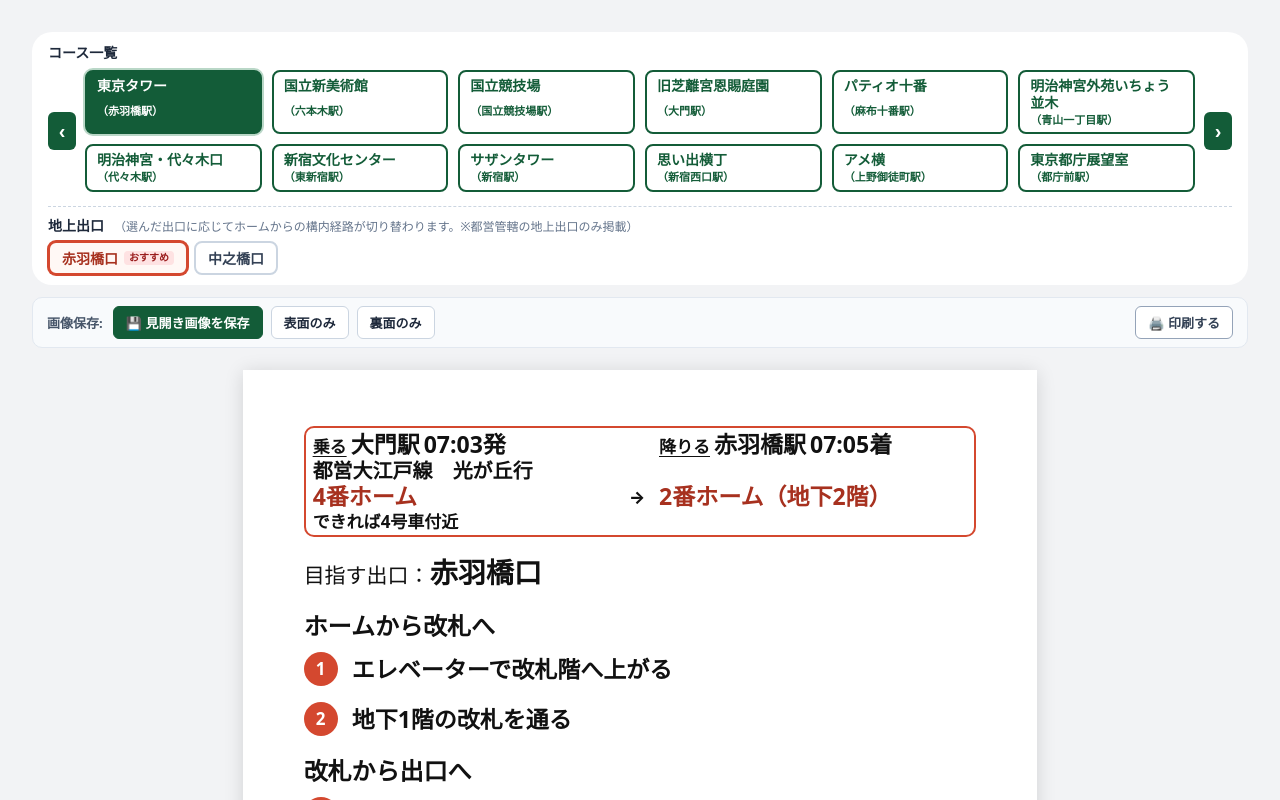
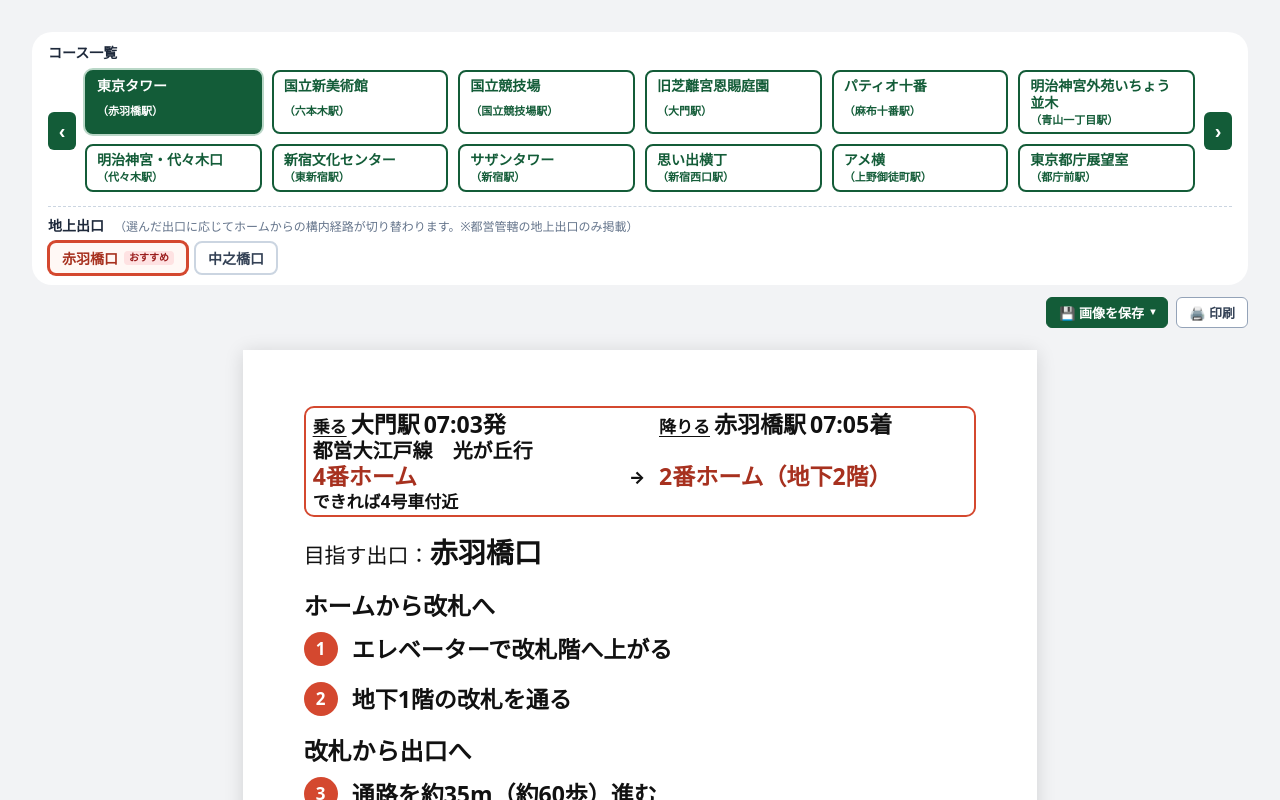
Before and after one commit to atsushiyago/odekake, a React (Vite) app: page / in a window 1280 px wide. Shown: the top 800 px of the page. Built offline with nearby package versions, Linux system fonts and the light colour scheme.

Commit message:
fix(ui): correct front/back page detection and make image export a compact dropdown menu

```diff
--- a/src/ui/App.tsx
+++ b/src/ui/App.tsx
@@ -1369,9 +1369,23 @@ export default function App() {
   });
   const courseScrollerRef = useRef<HTMLDivElement>(null);
   const previewPagesRef = useRef<HTMLDivElement>(null);
-  const frontFrameRef = useRef<HTMLDivElement>(null);
-  const backFrameRef = useRef<HTMLDivElement>(null);
+  const menuContainerRef = useRef<HTMLDivElement>(null);
   const [isExporting, setIsExporting] = useState(false);
+  const [isMenuOpen, setIsMenuOpen] = useState(false);
+
+  useEffect(() => {
+    if (!isMenuOpen) return;
+    const handleOutsideClick = (e: MouseEvent) => {
+      if (
+        menuContainerRef.current &&
+        !menuContainerRef.current.contains(e.target as Node)
+      ) {
+        setIsMenuOpen(false);
+      }
+    };
+    window.addEventListener('pointerdown', handleOutsideClick);
+    return () => window.removeEventListener('pointerdown', handleOutsideClick);
+  }, [isMenuOpen]);
 
   const canShare =
     typeof navigator !== 'undefined' &&
@@ -1518,15 +1532,25 @@ export default function App() {
       const container = previewPagesRef.current;
       if (!container) return;
 
-      const papers = container.querySelectorAll<HTMLElement>('.paper');
+      const visiblePapers = [
+        ...container.querySelectorAll<HTMLElement>('.paper'),
+      ].filter((el) => !el.closest('.pagination-measure'));
+
+      const frontPaper =
+        visiblePapers.find((el) => el.classList.contains('front-page')) ??
+        visiblePapers[0];
+      const backPaper =
+        visiblePapers.find((el) => el.classList.contains('back-page')) ??
+        visiblePapers[1];
+
       let targetElement: HTMLElement | null = null;
       let suffix = '';
 
       if (mode === 'front') {
-        targetElement = papers[0] ?? null;
+        targetElement = frontPaper ?? null;
         suffix = '表面';
       } else if (mode === 'back') {
-        targetElement = papers[1] ?? null;
+        targetElement = backPaper ?? null;
         suffix = '裏面';
       } else {
         targetElement = container;
@@ -1574,8 +1598,7 @@ export default function App() {
       const container = previewPagesRef.current;
       if (!container) return;
 
-      const papers = container.querySelectorAll<HTMLElement>('.paper');
-      const targetElement = container ?? papers[0];
+      const targetElement = container;
       if (!targetElement) return;
 
       const exitLabel = itineraryGuide.ok
@@ -1586,6 +1609,14 @@ export default function App() {
       const blob = await toBlob(targetElement, {
         pixelRatio: 2,
         backgroundColor: '#ffffff',
+        filter: (domNode) => {
+          if (domNode instanceof HTMLElement) {
+            if (domNode.classList.contains('paper-overflow-warning'))
+              return false;
+            if (domNode.classList.contains('no-print')) return false;
+          }
+          return true;
+        },
       });
       if (!blob) return;
 
@@ -1787,59 +1818,78 @@ export default function App() {
       <section className="print-area">
         {itineraryGuide.ok && (
           <div className="paper-actions-bar no-print">
-            <div className="paper-actions-group">
-              <span className="paper-actions-label">画像保存:</span>
+            <div className="paper-actions-menu-container" ref={menuContainerRef}>
               <button
                 type="button"
-                className="paper-action-btn primary"
-                onClick={() => handleSaveImage('spread')}
+                className="paper-action-menu-trigger"
+                onClick={() => setIsMenuOpen((prev) => !prev)}
+                aria-expanded={isMenuOpen}
                 disabled={isExporting}
-                title="表面と裏面を並べた画像を保存します"
-              >
-                💾 見開き画像を保存
+              >
+                <span>💾 画像を保存</span>
+                <span className="dropdown-caret">{isMenuOpen ? '▴' : '▾'}</span>
+              </button>
+              {isMenuOpen && (
+                <div className="paper-actions-dropdown" role="menu">
+                  <button
+                    type="button"
+                    className="paper-dropdown-item"
+                    onClick={() => {
+                      setIsMenuOpen(false);
+                      handleSaveImage('spread');
+                    }}
+                    disabled={isExporting}
+                  >
+                    🖼️ 見開き画像を保存
                   </button>
                   <button
                     type="button"
-                className="paper-action-btn"
-                onClick={() => handleSaveImage('front')}
+                    className="paper-dropdown-item"
+                    onClick={() => {
+                      setIsMenuOpen(false);
+                      handleSaveImage('front');
+                    }}
                     disabled={isExporting}
-                title="表面のみを縦長画像として保存します"
-              >
-                表面のみ
+                  >
+                    📄 表面のみ保存
                   </button>
                   <button
                     type="button"
-                className="paper-action-btn"
-                onClick={() => handleSaveImage('back')}
+                    className="paper-dropdown-item"
+                    onClick={() => {
+                      setIsMenuOpen(false);
+                      handleSaveImage('back');
+                    }}
                     disabled={isExporting}
-                title="裏面のみを縦長画像として保存します"
-              >
-                裏面のみ
+                  >
+                    📄 裏面のみ保存
                   </button>
                   {canShare && (
                     <button
                       type="button"
-                  className="paper-action-btn share-btn"
-                  onClick={handleShare}
+                      className="paper-dropdown-item share-item"
+                      onClick={() => {
+                        setIsMenuOpen(false);
+                        handleShare();
+                      }}
                       disabled={isExporting}
-                  title="スマホのLINEやSNS等へ直接送信します"
                     >
                       📱 LINE・SNSで送る
                     </button>
                   )}
                 </div>
-            <div className="paper-actions-group">
+              )}
+            </div>
             <button
               type="button"
               className="paper-action-btn print-btn"
               onClick={() => window.print()}
             >
-                🖨️ 印刷する
+              🖨️ 印刷
             </button>
             {isExporting && (
               <span className="exporting-indicator">画像生成中...</span>
             )}
-            </div>
           </div>
         )}
         <div className="preview-pages" ref={previewPagesRef}>
--- a/src/ui/styles.css
+++ b/src/ui/styles.css
@@ -350,90 +350,112 @@
   }
 }
 
-/* Paper Actions Bar (Image export & Print) */
+/* Paper Actions Bar (Compact with Dropdown & Print) */
 .paper-actions-bar {
   display: flex;
-  flex-wrap: wrap;
   align-items: center;
-  justify-content: space-between;
-  gap: 10px;
-  margin-bottom: 14px;
-  padding: 8px 14px;
-  background: #f8fafc;
-  border: 1.5px solid #e2e8f0;
-  border-radius: 10px;
+  justify-content: flex-end;
+  gap: 8px;
+  margin-bottom: 6px;
+  padding: 0;
+  background: transparent;
+  border: none;
 }
-.paper-actions-group {
-  display: flex;
-  align-items: center;
-  flex-wrap: wrap;
-  gap: 8px;
+.paper-actions-menu-container {
+  position: relative;
+  display: inline-block;
 }
-.paper-actions-label {
-  font-size: 13px;
-  font-weight: 800;
-  color: #475569;
-  margin-right: 2px;
-}
-.paper-action-btn {
+.paper-action-menu-trigger {
   display: inline-flex;
   align-items: center;
   gap: 6px;
-  padding: 6px 12px;
+  padding: 5px 12px;
   font-size: 13px;
-  font-weight: 700;
-  border: 1.5px solid #cbd5e1;
+  font-weight: 800;
+  border: 1.5px solid #135c38;
   border-radius: 6px;
-  background: #fff;
-  color: #1e293b;
+  background: #135c38;
+  color: #fff;
   cursor: pointer;
   transition: all 0.15s ease;
 }
-.paper-action-btn:hover {
-  background: #f1f5f9;
-  border-color: #94a3b8;
+.paper-action-menu-trigger:hover {
+  background: #0e4429;
 }
-.paper-action-btn:disabled {
+.paper-action-menu-trigger:disabled {
   opacity: 0.5;
   cursor: not-allowed;
 }
-.paper-action-btn.primary {
-  background: #135c38;
-  border-color: #135c38;
-  color: #fff;
-  font-weight: 800;
+.dropdown-caret {
+  font-size: 10px;
+  line-height: 1;
 }
-.paper-action-btn.primary:hover {
-  background: #0e4429;
+.paper-actions-dropdown {
+  position: absolute;
+  top: calc(100% + 4px);
+  right: 0;
+  z-index: 1000;
+  min-width: 170px;
+  background: #fff;
+  border: 1.5px solid #cbd5e1;
+  border-radius: 8px;
+  box-shadow: 0 4px 14px rgba(0, 0, 0, 0.12);
+  padding: 4px;
+  display: flex;
+  flex-direction: column;
+  gap: 2px;
 }
-.paper-action-btn.share-btn {
-  background: #0284c7;
-  border-color: #0284c7;
-  color: #fff;
+.paper-dropdown-item {
+  display: flex;
+  align-items: center;
+  gap: 8px;
+  width: 100%;
+  padding: 7px 12px;
+  border: none;
+  background: transparent;
+  border-radius: 4px;
+  font-size: 13px;
+  font-weight: 700;
+  color: #1e293b;
+  text-align: left;
+  cursor: pointer;
+  transition: background 0.1s ease;
 }
-.paper-action-btn.share-btn:hover {
-  background: #0369a1;
+.paper-dropdown-item:hover {
+  background: #f1f5f9;
+}
+.paper-dropdown-item.share-item {
+  color: #0369a1;
+  border-top: 1px solid #e2e8f0;
+  margin-top: 2px;
+  padding-top: 8px;
+}
+.paper-dropdown-item.share-item:hover {
+  background: #f0f9ff;
 }
 .paper-action-btn.print-btn {
-  border-color: #94a3b8;
+  display: inline-flex;
+  align-items: center;
+  gap: 4px;
+  padding: 5px 12px;
+  font-size: 13px;
+  font-weight: 700;
+  border: 1.5px solid #94a3b8;
+  border-radius: 6px;
+  background: #fff;
   color: #334155;
+  cursor: pointer;
+  transition: all 0.15s ease;
+}
+.paper-action-btn.print-btn:hover {
+  background: #f8fafc;
+  border-color: #64748b;
 }
 .exporting-indicator {
   font-size: 12px;
   font-weight: 700;
   color: #d4482f;
-  margin-left: 6px;
-}
-
-@media (max-width: 850px) {
-  .paper-actions-bar {
-    padding: 8px 10px;
-    gap: 8px;
-  }
-  .paper-action-btn {
-    padding: 5px 10px;
-    font-size: 12px;
-  }
+  margin-left: 4px;
 }
 
 @media print {
```
Lines whose indentation alone changed are shown as unchanged.
